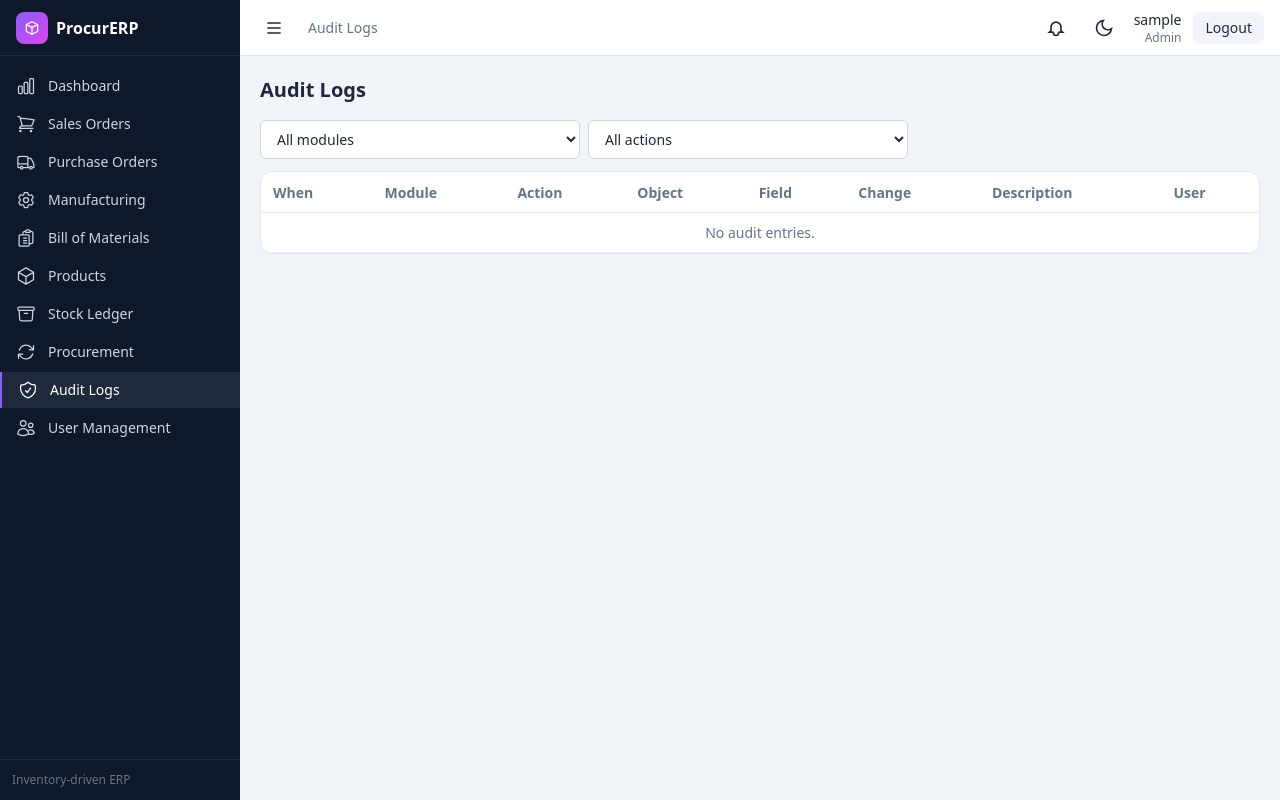
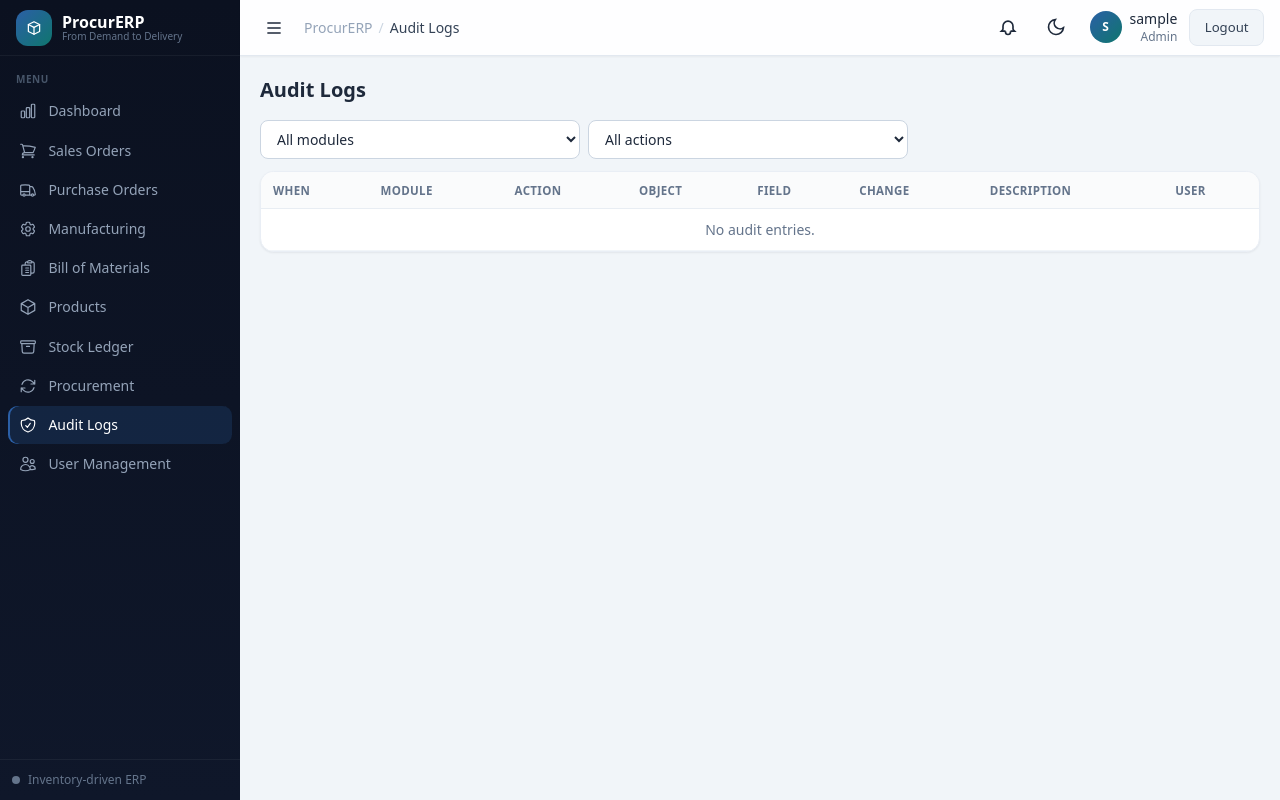
Before and after one commit to Adgu0205/miniERP-, a Django app: page /audit/ in a window 1280 px wide. Run offline with Django 5.2, Linux system fonts and the light colour scheme; the visitor is signed in with stand-in values (Sample User, id 1); data that the repository does not hold is empty; parts of the project's set-up code (start-up, migrations or seed data) failed here and were passed over; some libraries are stand-ins or nearby versions.

Commit message:
feat(ui): white/blue/teal theme, flat components, status badges & pipeline

```diff
--- a/templates/base.html
+++ b/templates/base.html
@@ -17,25 +17,69 @@
   <script defer src="https://unpkg.com/alpinejs@3.x.x/dist/cdn.min.js"></script>
   <script crossorigin="anonymous" src="https://cdn.jsdelivr.net/npm/chart.js@4.4.1/dist/chart.umd.min.js"></script>
   <style>
+    :root{--ring:#2b5fa6;--brand:#2b5fa6;--brand2:#0f766e}
     [x-cloak]{display:none!important}
-    body{font-family:ui-sans-serif,system-ui,'Segoe UI',sans-serif}
-    .inp{width:100%;border-radius:.375rem;border:1px solid #cbd5e1;background:#fff;padding:.5rem .75rem;font-size:.875rem;outline:none}
-    .inp:focus{box-shadow:0 0 0 2px #8b5cf6}
-    .dark .inp{border-color:#475569;background:#1e293b;color:#f1f5f9}
-    .card{background:#fff;border:1px solid #e2e8f0;border-radius:.75rem}
-    .dark .card{background:#0f172a;border-color:#1e293b}
+    *{scrollbar-width:thin;scrollbar-color:#cbd5e1 transparent}
+    .dark *{scrollbar-color:#334155 transparent}
+    ::-webkit-scrollbar{width:8px;height:8px}
+    ::-webkit-scrollbar-thumb{background:#cbd5e1;border-radius:8px}
+    .dark ::-webkit-scrollbar-thumb{background:#334155}
+    body{font-family:ui-sans-serif,system-ui,'Segoe UI',sans-serif;-webkit-font-smoothing:antialiased}
+
+    /* form controls */
+    .inp{width:100%;border-radius:.5rem;border:1px solid #cbd5e1;background:#fff;padding:.5rem .75rem;font-size:.875rem;outline:none;transition:border-color .15s,box-shadow .15s}
+    .inp:focus{border-color:var(--brand);box-shadow:0 0 0 3px rgba(43,95,166,.16)}
+    .dark .inp{border-color:#334155;background:#0b1220;color:#f1f5f9}
+    label{font-weight:500}
+
+    /* buttons */
+    .btn{display:inline-flex;align-items:center;gap:.4rem;border-radius:.5rem;padding:.5rem .9rem;font-size:.825rem;font-weight:500;cursor:pointer;border:1px solid transparent;transition:all .15s;white-space:nowrap}
+    .btn:active{transform:translateY(1px)}
+    .btn-primary{background:var(--brand);color:#fff}
+    .btn-primary:hover{background:#244f8a}
+    .btn-soft{background:#f1f5f9;color:#334155;border-color:#e2e8f0}
+    .btn-soft:hover{background:#e2e8f0}
+    .dark .btn-soft{background:#1e293b;color:#e2e8f0;border-color:#334155}
+    .dark .btn-soft:hover{background:#334155}
+    .btn-success{background:var(--brand2);color:#fff}.btn-success:hover{background:#0c5d56}
+    .btn-info{background:var(--brand);color:#fff}.btn-info:hover{background:#244f8a}
+    .btn-warn{background:#b45309;color:#fff}.btn-warn:hover{background:#92400e}
+    .btn-danger-soft{background:#f1f5f9;color:#b91c1c;border-color:#e2e8f0}.btn-danger-soft:hover{background:#fee2e2}
+    .dark .btn-danger-soft{background:#1e293b;color:#fda4af;border-color:#334155}
+
+    /* surfaces */
+    .card{background:#fff;border:1px solid #e9eef5;border-radius:.85rem;box-shadow:0 1px 2px rgba(15,23,42,.04),0 1px 3px rgba(15,23,42,.03)}
+    .dark .card{background:#0f172a;border-color:#1e293b;box-shadow:none}
+    .chip{display:inline-flex;align-items:center;border-radius:9999px;padding:.1rem .55rem;font-size:.7rem;font-weight:600}
+
+    /* tables */
     table.erp{width:100%;font-size:.875rem;border-collapse:collapse}
-    table.erp th{text-align:left;font-weight:600;color:#64748b;padding:.6rem .75rem;border-bottom:1px solid #e2e8f0}
-    table.erp td{padding:.55rem .75rem;border-bottom:1px solid #f1f5f9}
-    .dark table.erp th{border-color:#1e293b}
-    .dark table.erp td{border-color:#1e293b}
+    table.erp th{text-align:left;font-weight:600;color:#64748b;font-size:.72rem;letter-spacing:.03em;text-transform:uppercase;padding:.6rem .75rem;border-bottom:1px solid #e8edf3;background:#fafbfc}
+    .dark table.erp th{border-color:#1e293b;background:#0b1220;color:#94a3b8}
+    table.erp td{padding:.6rem .75rem;border-bottom:1px solid #f1f5f9}
+    .dark table.erp td{border-color:#172033}
     table.erp tbody tr:hover{background:#f8fafc}
-    .dark table.erp tbody tr:hover{background:#1e293b}
-    /* let alignment utilities win over the base th/td rules so numeric
-       column headers line up with their (right-aligned) values */
+    .dark table.erp tbody tr:hover{background:#0b1220}
     table.erp th.text-right,table.erp td.text-right{text-align:right}
     table.erp th.text-center,table.erp td.text-center{text-align:center}
     table.erp th,table.erp td{vertical-align:middle}
+
+    /* filter pills */
+    .fbtn{display:inline-flex;align-items:center;gap:.3rem;padding:.3rem .75rem;border-radius:9999px;font-size:.78rem;font-weight:500;background:#f1f5f9;color:#475569;transition:all .15s}
+    .fbtn:hover{background:#e2e8f0}
+    .fbtn.on{background:var(--brand);color:#fff}
+    .dark .fbtn{background:#1e293b;color:#cbd5e1}.dark .fbtn:hover{background:#334155}
+    /* page title block */
+    .page-title{font-size:1.25rem;font-weight:600;line-height:1.2}
+    .page-sub{font-size:.72rem;color:#94a3b8;margin-top:.1rem}
+    .linkrow{cursor:pointer}
+    .linkrow td:first-child{color:var(--brand);font-weight:600}
+    .dark .linkrow td:first-child{color:#7ab0ea}
+    /* sidebar nav */
+    .nav-link{display:flex;align-items:center;gap:.7rem;margin:.1rem .5rem;padding:.55rem .7rem;border-radius:.6rem;color:#94a3b8;transition:all .15s}
+    .nav-link:hover{background:rgba(148,163,184,.1);color:#fff}
+    .nav-link.active{background:rgba(43,95,166,.22);color:#fff;box-shadow:inset 2px 0 0 var(--brand)}
+    @media print{ aside,header,.no-print{display:none!important} main{padding:0!important} .card{box-shadow:none;border:1px solid #ddd} }
   </style>
 </head>
 <body class="bg-slate-100 dark:bg-slate-950 text-slate-800 dark:text-slate-100">
@@ -43,36 +87,42 @@
 <div class="flex min-h-screen">
   <!-- Sidebar -->
   <aside x-show="sidebar" x-cloak
-         class="w-60 shrink-0 bg-slate-900 text-slate-300 flex flex-col">
-    <div class="h-14 flex items-center gap-2 px-4 border-b border-slate-800">
-      <div class="h-8 w-8 rounded-lg bg-gradient-to-br from-violet-500 to-fuchsia-500 grid place-items-center">
+         class="w-60 shrink-0 flex flex-col text-slate-300"
+         style="background:linear-gradient(180deg,#0b1120,#0f172a)">
+    <div class="h-14 flex items-center gap-2.5 px-4 border-b border-white/5">
+      <div class="h-9 w-9 rounded-xl grid place-items-center" style="background:linear-gradient(135deg,var(--brand),var(--brand2))">
         <svg class="h-5 w-5" viewBox="0 0 64 64" fill="none" stroke="white" stroke-width="4" stroke-linejoin="round" stroke-linecap="round">
           <path d="M32 12 L50 21 L32 30 L14 21 Z"/><path d="M14 21 V43 L32 52 V30"/><path d="M50 21 V43 L32 52"/></svg>
       </div>
-      <span class="font-semibold text-white">ProcurERP</span>
+      <div class="leading-tight">
+        <div class="font-semibold text-white">ProcurERP</div>
+        <div class="text-[10px] text-slate-500 -mt-0.5">From Demand to Delivery</div>
+      </div>
     </div>
-    <nav class="flex-1 overflow-y-auto py-3 space-y-0.5 text-sm">
+    <div class="px-4 pt-4 pb-1 text-[10px] font-semibold uppercase tracking-wider text-slate-600">Menu</div>
+    <nav class="flex-1 overflow-y-auto pb-3 text-sm">
       {% for item in nav_items %}
-      <a href="{% url item.urlname %}"
-         class="flex items-center gap-3 px-4 py-2 hover:bg-slate-800 hover:text-white transition
-                {% if item.active %}bg-slate-800 text-white border-l-2 border-violet-500{% endif %}">
-        <svg class="h-5 w-5 shrink-0" fill="none" stroke="currentColor" stroke-width="1.5" viewBox="0 0 24 24"><path stroke-linecap="round" stroke-linejoin="round" d="{{ item.icon }}"/></svg>
+      <a href="{% url item.urlname %}" class="nav-link {% if item.active %}active{% endif %}">
+        <svg class="h-[18px] w-[18px] shrink-0" fill="none" stroke="currentColor" stroke-width="1.6" viewBox="0 0 24 24"><path stroke-linecap="round" stroke-linejoin="round" d="{{ item.icon }}"/></svg>
         {{ item.label }}
       </a>
       {% endfor %}
     </nav>
-    <div class="p-3 border-t border-slate-800 text-xs text-slate-500">
-      Inventory-driven ERP
+    <div class="p-3 border-t border-white/5 text-xs text-slate-500 flex items-center gap-2">
+      <span class="h-2 w-2 rounded-full bg-slate-500"></span> Inventory-driven ERP
     </div>
   </aside>
 
   <!-- Main -->
   <div class="flex-1 flex flex-col min-w-0">
-    <header class="h-14 bg-white dark:bg-slate-900 border-b border-slate-200 dark:border-slate-800 flex items-center gap-4 px-4">
-      <button @click="sidebar=!sidebar" class="p-2 rounded hover:bg-slate-100 dark:hover:bg-slate-800">
+    <header class="h-14 sticky top-0 z-30 bg-white/90 dark:bg-slate-900/90 backdrop-blur border-b border-slate-200 dark:border-slate-800 flex items-center gap-3 px-4 shadow-sm">
+      <button @click="sidebar=!sidebar" class="p-2 rounded-lg hover:bg-slate-100 dark:hover:bg-slate-800">
         <svg class="h-5 w-5" fill="none" stroke="currentColor" stroke-width="2" viewBox="0 0 24 24"><path d="M4 6h16M4 12h16M4 18h16"/></svg>
       </button>
-      <nav class="text-sm text-slate-500">{% block breadcrumb %}Dashboard{% endblock %}</nav>
+      <nav class="text-sm text-slate-500 flex items-center gap-1.5">
+        <span class="text-slate-400">ProcurERP</span><span class="text-slate-300 dark:text-slate-600">/</span>
+        <span class="font-medium text-slate-700 dark:text-slate-200">{% block breadcrumb %}Dashboard{% endblock %}</span>
+      </nav>
       <div class="ml-auto flex items-center gap-3">
         <!-- Smart Alerts bell -->
         <div class="relative" x-data="{ open:false }">
@@ -87,12 +137,12 @@
             <a href="{{ a.url }}" class="block px-2 py-2 rounded-lg hover:bg-slate-100 dark:hover:bg-slate-800">
               <div class="text-sm flex items-center gap-2">
                 <span>{{ a.icon }}</span>
-                <span class="font-medium {% if a.level == 'danger' %}text-rose-500{% else %}text-amber-500{% endif %}">{{ a.title }}</span>
+                <span class="font-medium {% if a.level == 'danger' %}text-rose-500{% else %}text-slate-500{% endif %}">{{ a.title }}</span>
               </div>
               <div class="text-xs text-slate-500 ml-6">{{ a.detail }}</div>
             </a>
             {% empty %}
-            <div class="px-2 py-6 text-center text-sm text-emerald-600">All clear ✅ No alerts.</div>
+            <div class="px-2 py-6 text-center text-sm text-slate-600">All clear ✅ No alerts.</div>
             {% endfor %}
           </div>
         </div>
@@ -100,18 +150,21 @@
           <svg x-show="!dark" class="h-5 w-5" fill="none" stroke="currentColor" stroke-width="2" viewBox="0 0 24 24"><path d="M21 12.79A9 9 0 1111.21 3 7 7 0 0021 12.79z"/></svg>
           <svg x-show="dark" x-cloak class="h-5 w-5" fill="none" stroke="currentColor" stroke-width="2" viewBox="0 0 24 24"><path d="M12 3v2m0 14v2m9-9h-2M5 12H3m15.36 6.36l-1.42-1.42M7.05 7.05L5.64 5.64m12.72 0l-1.42 1.42M7.05 16.95l-1.41 1.41M16 12a4 4 0 11-8 0 4 4 0 018 0z"/></svg>
         </button>
-        <div class="text-right leading-tight hidden sm:block">
-          <div class="text-sm font-medium">{{ user.get_username }}</div>
-          <div class="text-xs text-slate-500">{{ user.profile.get_role_display }}</div>
+        <div class="flex items-center gap-2 pl-1">
+          <div class="h-8 w-8 rounded-full grid place-items-center text-white text-xs font-bold" style="background:linear-gradient(135deg,var(--brand),var(--brand2))">{{ user.get_username|slice:":1"|upper }}</div>
+          <div class="text-right leading-tight hidden sm:block">
+            <div class="text-sm font-medium">{{ user.get_username }}</div>
+            <div class="text-xs text-slate-500">{{ user.profile.get_role_display }}</div>
+          </div>
         </div>
-        <a href="{% url 'users:logout' %}" class="text-sm px-3 py-1.5 rounded-md bg-slate-100 dark:bg-slate-800 hover:bg-slate-200 dark:hover:bg-slate-700">Logout</a>
+        <a href="{% url 'users:logout' %}" class="btn btn-soft">Logout</a>
       </div>
     </header>
 
     <main class="flex-1 p-5 overflow-x-hidden">
       {% if messages %}
         {% for m in messages %}
-        <div class="mb-3 rounded-md px-4 py-2 text-sm bg-emerald-50 text-emerald-800 border border-emerald-200 dark:bg-emerald-900/30 dark:text-emerald-200 dark:border-emerald-800">{{ m }}</div>
+        <div class="mb-3 rounded-md px-4 py-2 text-sm bg-slate-50 text-slate-800 border border-slate-200 dark:bg-slate-900/30 dark:text-slate-200 dark:border-slate-800">{{ m }}</div>
         {% endfor %}
       {% endif %}
       {% block content %}{% endblock %}
--- a/templates/dashboard/_section.html
+++ b/templates/dashboard/_section.html
@@ -1,4 +1,4 @@
 <div class="flex items-center gap-2">
-  <span class="h-4 w-1 rounded-full bg-gradient-to-b from-violet-500 to-fuchsia-500"></span>
+  <span class="h-4 w-1 rounded-full bg-gradient-to-b from-slate-500 to-slate-500"></span>
   <h2 class="text-xs font-semibold uppercase tracking-wider text-slate-500">{{ title }}</h2>
 </div>
--- a/templates/dashboard/_tile.html
+++ b/templates/dashboard/_tile.html
@@ -2,10 +2,10 @@
 <div class="card p-4 reveal relative overflow-hidden group">
   <div class="absolute -right-4 -top-4 h-16 w-16 rounded-full bg-{{ color }}-500/10 group-hover:scale-150 transition-transform"></div>
   <div class="text-xs text-slate-500">{{ label }}</div>
-  <div class="text-2xl font-bold mt-1 text-{{ color }}-500" data-countup
+  <div class="text-2xl font-bold mt-1 text-{{ color }}-700 dark:text-{{ color }}-300" data-countup
        data-value="{{ value|stringformat:'f' }}" data-prefix="{{ prefix }}" data-suffix="{{ suffix }}">{{ prefix }}{{ value|floatformat:0|intcomma }}{{ suffix }}</div>
   {% if delta != "" %}
-  <div class="text-xs mt-1 flex items-center gap-1 {% if delta >= 0 %}text-emerald-500{% else %}text-rose-500{% endif %}">
+  <div class="text-xs mt-1 flex items-center gap-1 {% if delta >= 0 %}text-slate-500{% else %}text-rose-500{% endif %}">
     {% if delta >= 0 %}▲{% else %}▼{% endif %} {{ delta|floatformat:1 }}%
     <span class="text-slate-400">vs prev</span>
   </div>
```
Also changed, not shown: templates/partials/badge.html (+6 -7 lines), templates/partials/statusbar.html (added, +15 -0 lines), static/favicon.svg.
